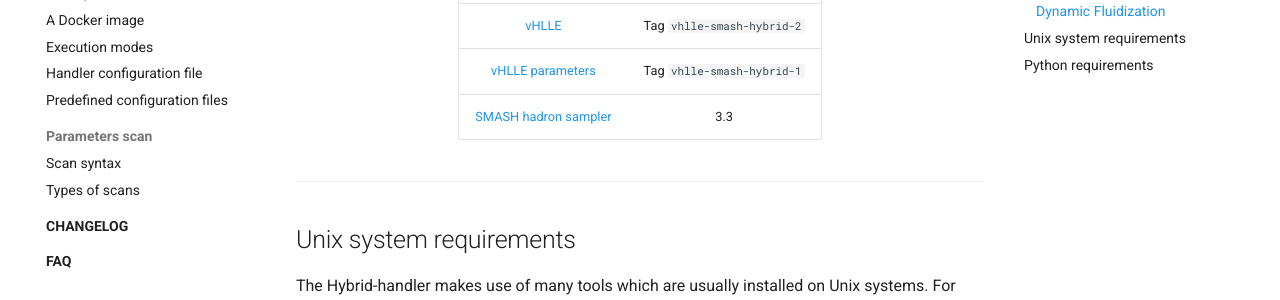
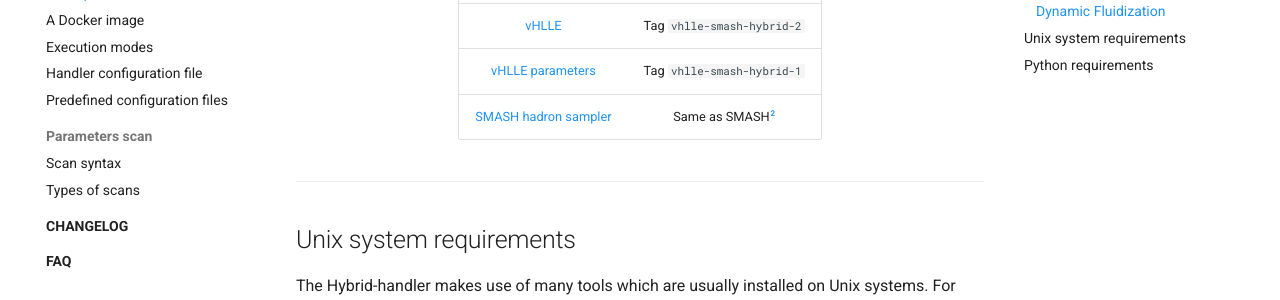
Before and after one commit to smash-transport/smash-vhlle-hybrid, an MkDocs documentation site: the page built from docs/user/prerequisites.md, in a window 1280 px wide and 900 px high, scrolled down 1750 px. Shown: the part 151-451 px from the top of the window. Built offline with MkDocs 1.6.1 and Material for MkDocs 9.7.7, drawn with Linux system fonts in a browser that asks for light colours; emoji names are drawn with the system emoji font; comment, search, counter and statistics services are not loaded; the version menu is left out.

Commit message:
Update sampler requirement for DynFlu

```diff
--- a/docs/user/prerequisites.md
+++ b/docs/user/prerequisites.md
@@ -74,7 +74,7 @@ To learn more about running it, consult [the relevant section](predefined_config
 | [SMASH](https://github.com/smash-transport/smash) | 3.3 or higher |
 | [vHLLE](https://github.com/yukarpenko/vhlle) | Tag `vhlle-smash-hybrid-2` |
 | [vHLLE parameters](https://github.com/yukarpenko/vhlle_params) | Tag `vhlle-smash-hybrid-1` |
-| [SMASH hadron sampler](https://github.com/smash-transport/smash-hadron-sampler) | 3.3 |
+| [SMASH hadron sampler](https://github.com/smash-transport/smash-hadron-sampler) | Same as SMASH[^2] |
 
 </div>
 ---
```
